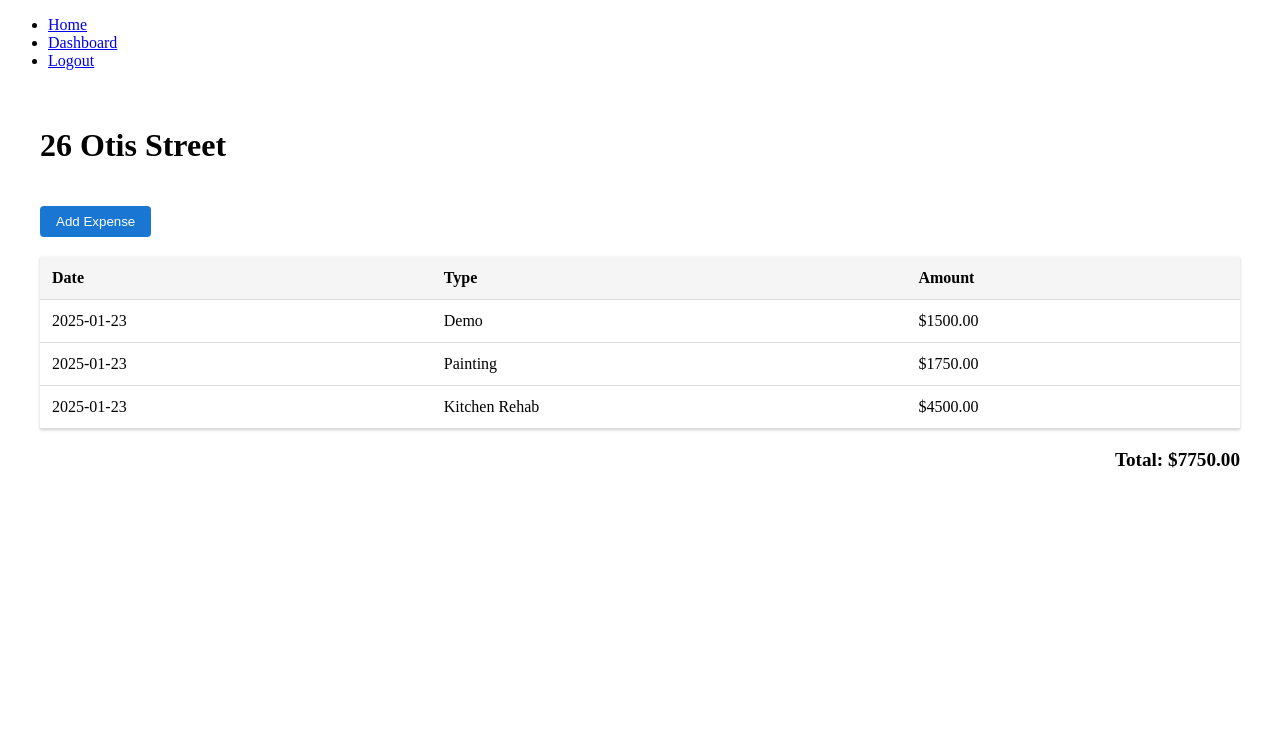
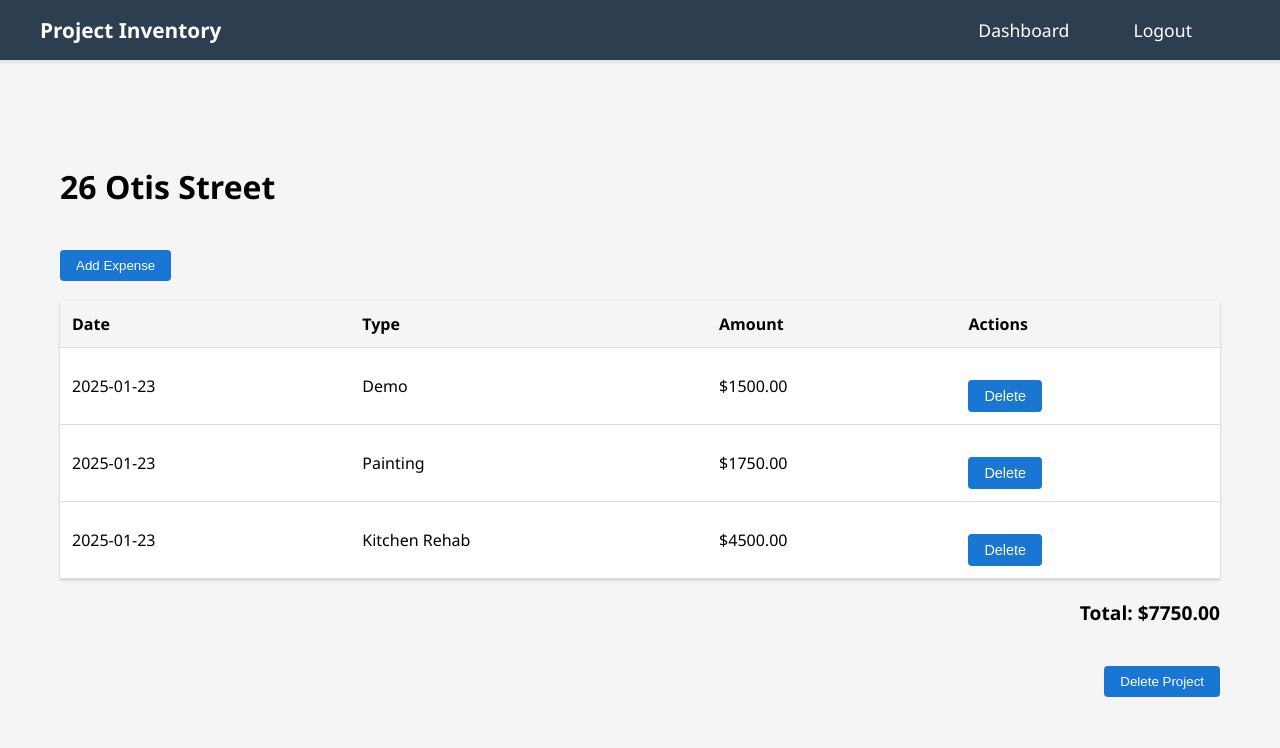
Before and after one commit to md82680/project-inventory, a Flask app: page /project/1 in a window 1280 px wide. Shown: the top 748 px of the page. Run offline with Flask 3, Linux system fonts and the light colour scheme; a user stored in the database is signed in; data comes from the database, SQL or seed files in the repository; both versions use the stored data as it was after the commit.

Commit message:
Updated import on app.py to account for add expense functionality on the history.html page

```diff
--- a/app.py
+++ b/app.py
@@ -1,5 +1,19 @@
 from flask import Flask, render_template, request, redirect, url_for, flash, session, jsonify
-from database import get_db, close_db, init_db, register_user, verify_user, add_project, get_user, get_user_projects, add_new_project, get_project_expenses, add_expense
+from database import (
+    get_db,
+    close_db,
+    init_db,
+    register_user,
+    verify_user,
+    add_project,
+    get_user,
+    get_user_projects,
+    add_new_project,
+    get_project_expenses,
+    add_expense,
+    delete_project,
+    delete_expense
+)
 from secret_key import SECRET_KEY
 from datetime import timedelta
 
@@ -127,6 +141,24 @@ def add_project_expense(project_id):
         return jsonify({'success': True})
     return jsonify({'success': False, 'error': 'Failed to add expense'})
 
+@app.route('/project/<int:project_id>/delete', methods=['POST'])
+def delete_project_route(project_id):
+    if 'user_id' not in session:
+        return jsonify({'success': False, 'error': 'Not logged in'})
+
+    if delete_project(project_id, session['user_id']):
+        return jsonify({'success': True})
+    return jsonify({'success': False, 'error': 'Failed to delete project'})
+
+@app.route('/project/<int:project_id>/expense/<int:expense_id>/delete', methods=['POST'])
+def delete_expense_route(project_id, expense_id):
+    if 'user_id' not in session:
+        return jsonify({'success': False, 'error': 'Not logged in'})
+
+    if delete_expense(expense_id, project_id, session['user_id']):
+        return jsonify({'success': True})
+    return jsonify({'success': False, 'error': 'Failed to delete expense'})
+
 @app.teardown_appcontext
 def teardown_db(exception):
     close_db()
--- a/database.py
+++ b/database.py
@@ -131,3 +131,47 @@ def add_expense(project_id, expense_type, amount, date):
     except Exception as e:
         print(f"Error adding expense: {e}")
         return False
+
+def delete_project(project_id, user_id):
+    """Delete a project and all its expenses"""
+    db = get_db()
+    try:
+        # First verify the project belongs to the user
+        project = db.execute(
+            'SELECT * FROM projects WHERE id = ? AND user_id = ?',
+            (project_id, user_id)
+        ).fetchone()
+
+        if not project:
+            return False
+
+        # Delete all expenses for this project
+        db.execute('DELETE FROM expenses WHERE project_id = ?', (project_id,))
+        # Delete the project
+        db.execute('DELETE FROM projects WHERE id = ?', (project_id,))
+        db.commit()
+        return True
+    except Exception as e:
+        print(f"Error deleting project: {e}")
+        return False
+
+def delete_expense(expense_id, project_id, user_id):
+    """Delete a specific expense"""
+    db = get_db()
+    try:
+        # First verify the expense belongs to a project owned by the user
+        exists = db.execute('''
+            SELECT e.id FROM expenses e
+            JOIN projects p ON e.project_id = p.id
+            WHERE e.id = ? AND p.id = ? AND p.user_id = ?
+        ''', (expense_id, project_id, user_id)).fetchone()
+
+        if not exists:
+            return False
+
+        db.execute('DELETE FROM expenses WHERE id = ?', (expense_id,))
+        db.commit()
+        return True
+    except Exception as e:
+        print(f"Error deleting expense: {e}")
+        return False
--- a/static/styles.css
+++ b/static/styles.css
@@ -159,3 +159,106 @@
     color: #666;
     font-style: italic;
 }
+
+/* Delete buttons */
+.delete-btn {
+    background-color: #dc3545;
+    color: white;
+    border: none;
+    padding: 5px 10px;
+    border-radius: 4px;
+    cursor: pointer;
+    font-size: 0.9em;
+}
+
+.delete-btn:hover {
+    background-color: #c82333;
+}
+
+.delete-project-btn {
+    background-color: #dc3545;
+    color: white;
+    border: none;
+    padding: 8px 16px;
+    border-radius: 4px;
+    cursor: pointer;
+    margin-top: 20px;
+}
+
+.delete-project-btn:hover {
+    background-color: #c82333;
+}
+
+.project-actions {
+    margin-top: 20px;
+    display: flex;
+    justify-content: flex-end;
+}
+
+/* Navigation Bar Styles */
+nav {
+    background-color: #2c3e50;
+    padding: 1rem;
+    box-shadow: 0 2px 4px rgba(0,0,0,0.1);
+    margin-bottom: 2rem;
+}
+
+nav ul {
+    list-style: none;
+    margin: 0;
+    padding: 0;
+    display: flex;
+    justify-content: flex-start;
+    align-items: center;
+    max-width: 1200px;
+    margin: 0 auto;
+}
+
+nav ul li {
+    margin-right: 2rem;
+}
+
+nav ul li:first-child {
+    margin-right: auto;  /* Pushes other items to the right */
+}
+
+nav ul li a {
+    color: white;
+    text-decoration: none;
+    font-family: 'Segoe UI', Tahoma, Geneva, Verdana, sans-serif;
+    font-size: 1.1rem;
+    font-weight: 500;
+    padding: 0.5rem 1rem;
+    border-radius: 4px;
+    transition: background-color 0.3s ease;
+}
+
+nav ul li a:hover {
+    background-color: #34495e;
+}
+
+/* Add this to ensure the main content doesn't touch the nav */
+body {
+    margin: 0;
+    padding: 0;
+    font-family: 'Segoe UI', Tahoma, Geneva, Verdana, sans-serif;
+    background-color: #f5f5f5;
+}
+
+main {
+    padding: 2rem;
+    max-width: 1200px;
+    margin: 0 auto;
+}
+
+/* Style for the active/current page */
+nav ul li a.active {
+    background-color: #34495e;
+}
+
+/* Home link special styling */
+nav ul li:first-child a {
+    font-size: 1.3rem;
+    font-weight: bold;
+    padding-left: 0;
+}
--- a/templates/base.html
+++ b/templates/base.html
@@ -4,18 +4,19 @@
     <meta charset="UTF-8">
     <meta name="viewport" content="width=device-width, initial-scale=1.0">
     <title>{% block title %}{% endblock %} - Project Inventory</title>
+    <link rel="stylesheet" href="{{ url_for('static', filename='styles.css') }}">
     {% block head %}{% endblock %}
 </head>
 <body>
     <nav>
         <ul>
-            <li><a href="{{ url_for('index') }}">Home</a></li>
+            <li><a href="{{ url_for('index') }}" {% if request.endpoint == 'index' %}class="active"{% endif %}>Project Inventory</a></li>
             {% if session.user_id %}
-                <li><a href="{{ url_for('dashboard') }}">Dashboard</a></li>
+                <li><a href="{{ url_for('dashboard') }}" {% if request.endpoint == 'dashboard' %}class="active"{% endif %}>Dashboard</a></li>
                 <li><a href="{{ url_for('logout') }}">Logout</a></li>
             {% else %}
-                <li><a href="{{ url_for('login') }}">Login</a></li>
-                <li><a href="{{ url_for('register') }}">Register</a></li>
+                <li><a href="{{ url_for('login') }}" {% if request.endpoint == 'login' %}class="active"{% endif %}>Login</a></li>
+                <li><a href="{{ url_for('register') }}" {% if request.endpoint == 'register' %}class="active"{% endif %}>Register</a></li>
             {% endif %}
         </ul>
     </nav>
--- a/templates/history.html
+++ b/templates/history.html
@@ -19,6 +19,7 @@
                     <th>Date</th>
                     <th>Type</th>
                     <th>Amount</th>
+                    <th>Actions</th>
                 </tr>
             </thead>
             <tbody>
@@ -27,6 +28,9 @@
                     <td>{{ expense.date }}</td>
                     <td>{{ expense.expense_type }}</td>
                     <td>${{ "%.2f"|format(expense.amount) }}</td>
+                    <td>
+                        <button class="delete-btn" onclick="deleteExpense({{ expense.id }})">Delete</button>
+                    </td>
                 </tr>
                 {% endfor %}
             </tbody>
@@ -35,9 +39,17 @@
         <div class="expense-total">
             Total: ${{ "%.2f"|format(expenses|sum(attribute='amount')) }}
         </div>
+
+        <!-- Add Delete Project button -->
+        <div class="project-actions">
+            <button class="delete-project-btn" onclick="deleteProject()">Delete Project</button>
+        </div>
     {% else %}
         <div class="no-expenses">
             No expenses recorded for this project yet.
+            <div class="project-actions">
+                <button class="delete-project-btn" onclick="deleteProject()">Delete Project</button>
+            </div>
         </div>
     {% endif %}
 
@@ -99,5 +111,45 @@
 
         hideAddExpenseModal();
     });
+
+    function deleteExpense(expenseId) {
+        if (confirm('Are you sure you want to delete this expense?')) {
+            fetch(`/project/{{ project.id }}/expense/${expenseId}/delete`, {
+                method: 'POST',
+            })
+            .then(response => response.json())
+            .then(data => {
+                if (data.success) {
+                    location.reload();
+                } else {
+                    alert('Failed to delete expense: ' + data.error);
+                }
+            })
+            .catch(error => {
+                console.error('Error:', error);
+                alert('Failed to delete expense');
+            });
+        }
+    }
+
+    function deleteProject() {
+        if (confirm('Are you sure you want to delete this project? This will delete all expenses as well.')) {
+            fetch(`/project/{{ project.id }}/delete`, {
+                method: 'POST',
+            })
+            .then(response => response.json())
+            .then(data => {
+                if (data.success) {
+                    window.location.href = '/dashboard';
+                } else {
+                    alert('Failed to delete project: ' + data.error);
+                }
+            })
+            .catch(error => {
+                console.error('Error:', error);
+                alert('Failed to delete project');
+            });
+        }
+    }
 </script>
 {% endblock %}
```
Also changed, not shown: hammer.png (added), users.db.
